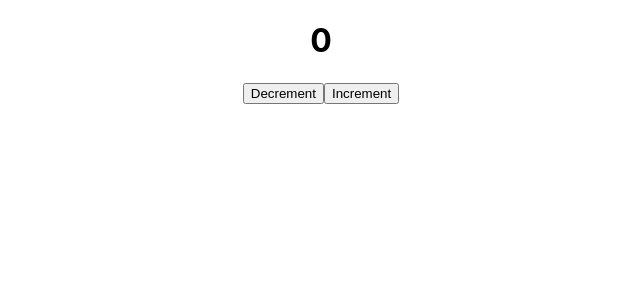
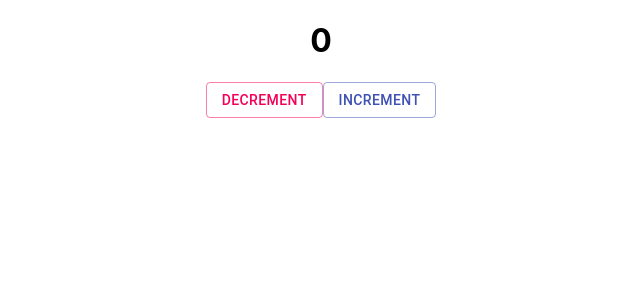
Before and after one commit to ftgzl/react-redux-counter-app, a React (Create React App) app: page / in a window 1280 px wide. Shown: the top 300 px of the page, without its empty margins (319-959 px from the left). Built offline with nearby package versions, Linux system fonts and the light colour scheme.

Commit message:
Add Material UI

```diff
--- a/package.json
+++ b/package.json
@@ -3,6 +3,7 @@
   "version": "0.1.0",
   "private": true,
   "dependencies": {
+    "@material-ui/core": "^4.12.3",
     "@reduxjs/toolkit": "^1.6.1",
     "@testing-library/jest-dom": "^5.14.1",
     "@testing-library/react": "^11.2.7",
--- a/src/components/Counter.js
+++ b/src/components/Counter.js
@@ -1,5 +1,5 @@
 import React from 'react'
-
+import Button from '@material-ui/core/Button';
 import {useSelector, useDispatch} from 'react-redux'
 
 import {increment, decrement} from '../redux/counter/counterSlice'
@@ -11,8 +11,8 @@ function Counter() {
   return (
     <div>
       <h1>{countValue}</h1>
-      <button onClick={() => dispatch(decrement())}>Decrement</button>
-      <button onClick={() => dispatch(increment())}>Increment</button>
+      <Button variant="outlined" color="secondary" onClick={() => dispatch(decrement())}>Decrement</Button>
+      <Button variant="outlined" color="primary" onClick={() => dispatch(increment())}>Increment</Button>
     </div>
   )
 }
```
Also changed, not shown: 1 other file (tests, documents, lock files or other folders).
